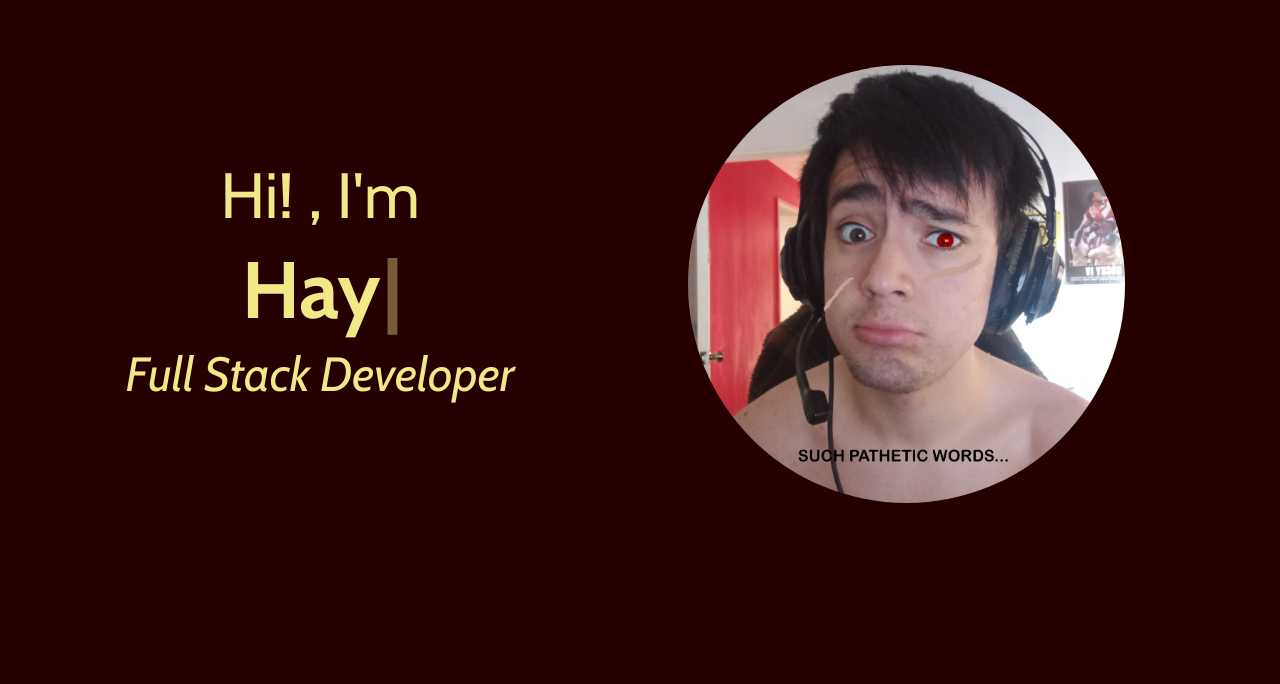
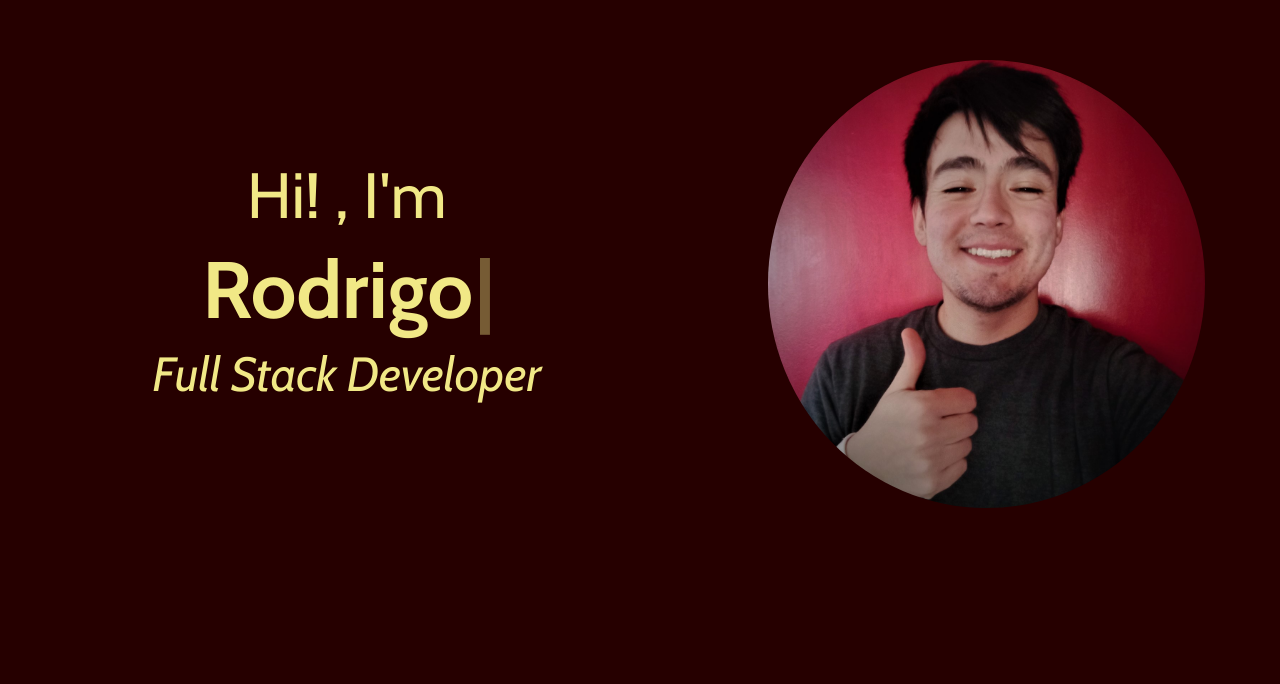
Before and after one commit to Hayder10/portfolio, a React (Create React App) app: page / in a window 1280 px wide. Shown: the part 116-800 px from the top of the page. Built offline with nearby package versions, Linux system fonts and the light colour scheme; the HTML template or start-up script is replaced by a standard one.

Commit message:
fixed image and typewriter moving the image

```diff
--- a/src/Dashboard.js
+++ b/src/Dashboard.js
@@ -1,15 +1,15 @@
 import React from 'react'
 import './index.css';
-import profile from './media/hayderkazuya.jpg'
+import profile from './media/yo.jpg'
 import { Typewriter } from 'react-simple-typewriter';
 
 function Dashboard() {
   return (
     <div className='dashboard container-fluid d-flex align-items-center'>
-        <div className='row'>
+        <div className='row justify-content-around'>
           <div className='col-md-6 align-self-center'>
               <h2 className='display-3'>Hi! , I'm</h2>
-              <h1 className='display-1'><Typewriter loop cursor delaySpeed={2000} words={['Rodrigo Cabrera','Hayder']}/></h1>
+              <h1 className='display-1'><Typewriter loop cursor delaySpeed={2000} words={['Rodrigo','Hayder']}/></h1>
               <h2 className='display-5 fst-italic'>Full Stack Developer</h2>
           </div>
           <div className='col-md-5 p-5'>
```
Also changed, not shown: src/media/hayderkazuya.jpg (deleted), src/media/yo.jpg (added).
